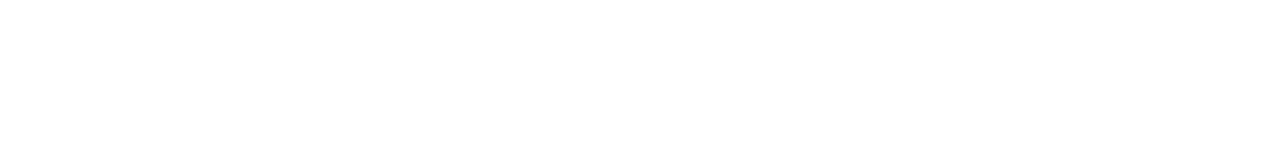
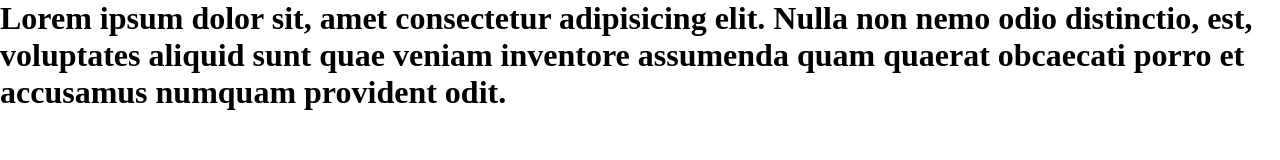
Before and after one commit to AriyanAram/Shopping-Store, a plain HTML site: page index.html in a window 1280 px wide. Drawn offline with Linux system fonts and the light colour scheme.

Commit message:
added lorem

```diff
--- a/index.html
+++ b/index.html
@@ -8,7 +8,7 @@
     <link rel="stylesheet" href="style.css">
 </head>
 <body>
-
+    <h1>Lorem ipsum dolor sit, amet consectetur adipisicing elit. Nulla non nemo odio distinctio, est, voluptates aliquid sunt quae veniam inventore assumenda quam quaerat obcaecati porro et accusamus numquam provident odit.</h1>
 
 
     <script src="main.js"></script>
```
Also changed, not shown: 1 other file.
